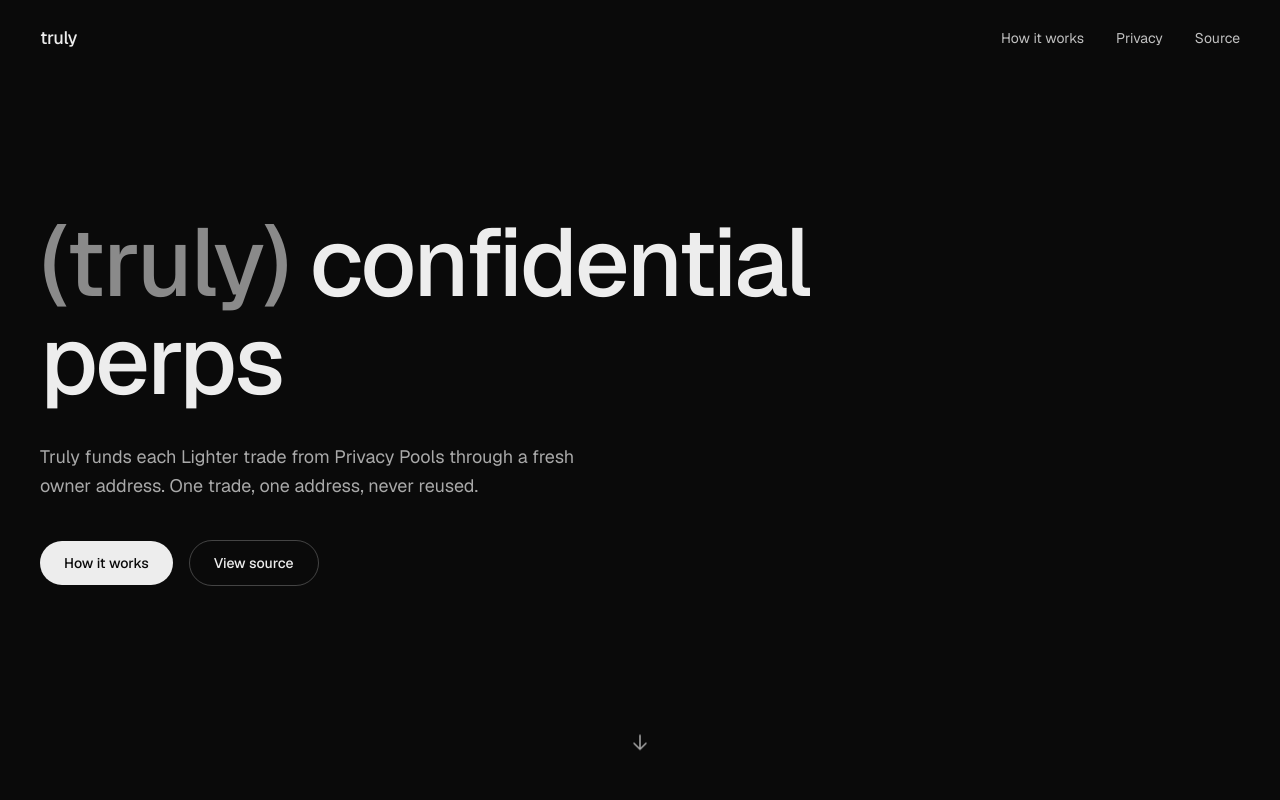
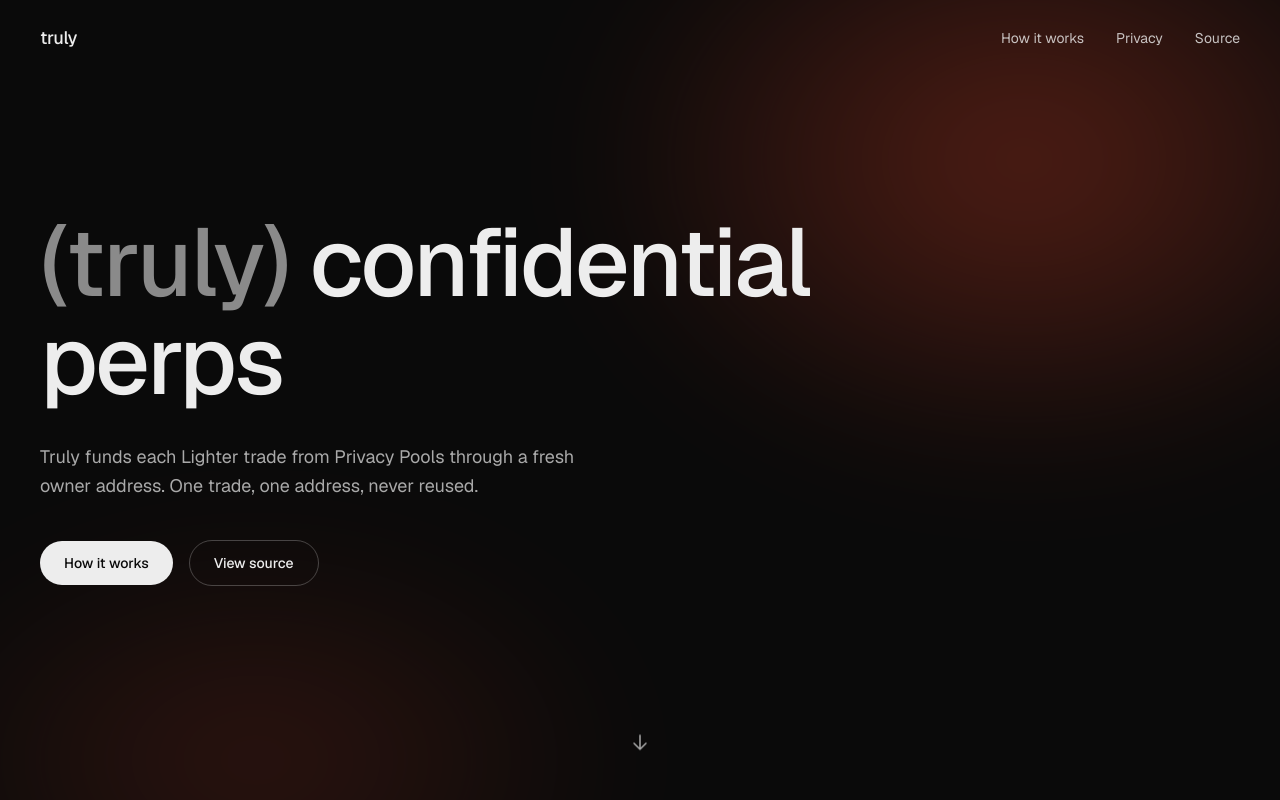
Before and after one commit to hyliv-labs/truly-web, a Next.js app: page / in a window 1280 px wide. Built offline with nearby package versions, Linux system fonts and the light colour scheme.

Commit message:
feat: accent glow backdrop behind hero
Co-authored-by: Cursor <cursoragent@cursor.com>

```diff
--- a/src/components/hero.tsx
+++ b/src/components/hero.tsx
@@ -2,7 +2,15 @@ const REPO_URL = "https://github.com/hyliv-labs/truly-extension";
 
 export function Hero() {
   return (
-    <section className="relative flex min-h-screen flex-col justify-center px-6 md:px-10">
+    <section className="isolate relative flex min-h-screen flex-col justify-center px-6 md:px-10">
+      <div
+        aria-hidden="true"
+        className="pointer-events-none absolute inset-0 -z-10 overflow-hidden"
+      >
+        <div className="absolute -right-[15%] -top-[20%] h-[80vh] w-[70vw] rounded-full bg-[radial-gradient(closest-side,var(--color-accent),transparent)] opacity-30 blur-3xl" />
+        <div className="absolute -bottom-[25%] left-[-10%] h-[60vh] w-[60vw] rounded-full bg-[radial-gradient(closest-side,var(--color-accent),transparent)] opacity-15 blur-3xl" />
+      </div>
+
       <div className="mx-auto w-full max-w-7xl">
         <h1 className="max-w-4xl text-5xl font-medium leading-[1.02] tracking-tight sm:text-6xl md:text-7xl lg:text-8xl">
           <span className="text-muted">(truly)</span> confidential perps
```
